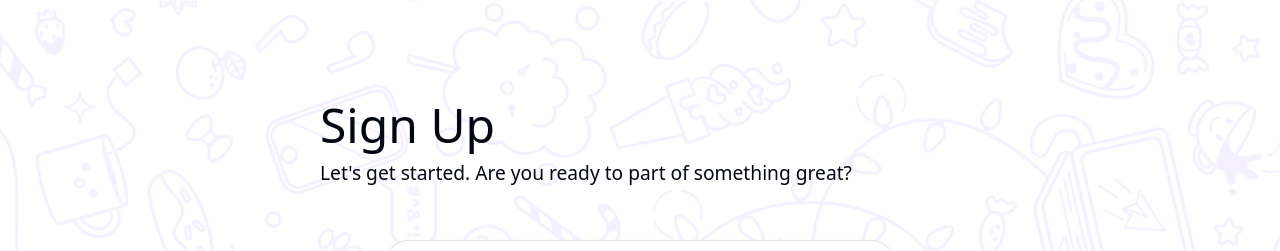
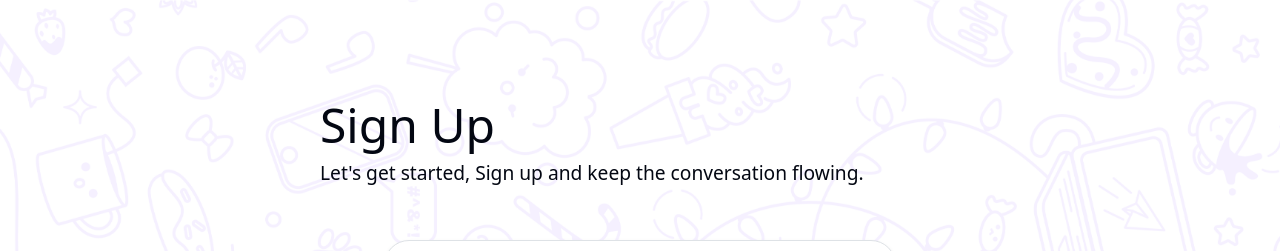
Before and after one commit to OshithRoshantha/Vibez-client, a React (Vite) app: page /Signup in a window 1280 px wide. Shown: the top 251 px of the page. Built offline with nearby package versions, Linux system fonts and the light colour scheme.

Commit message:
update Signup page subtitle for improved clarity and engagement

```diff
--- a/src/Pages/Signup.jsx
+++ b/src/Pages/Signup.jsx
@@ -7,7 +7,7 @@ export default function Signup() {
     <div className='second-container'>
       <div className='header'>
         <p class="h1 signup-main">Sign Up</p>
-        <p class="display-6 signup-sub">Let's get started. Are you ready to part of something great?</p>
+        <p class="display-6 signup-sub">Let's get started, Sign up and keep the conversation flowing.</p>
       </div>
       <div className='signup-container'>
         <SignupElement/>
```
